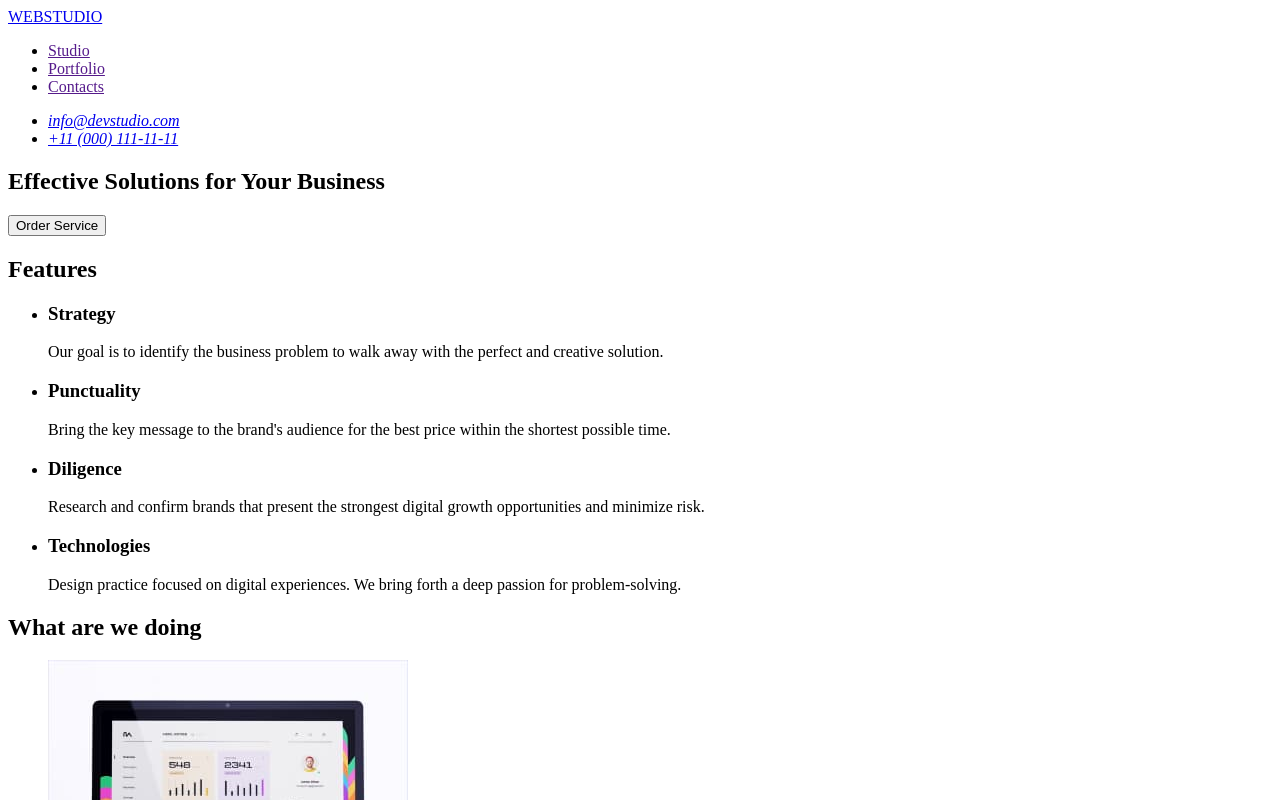
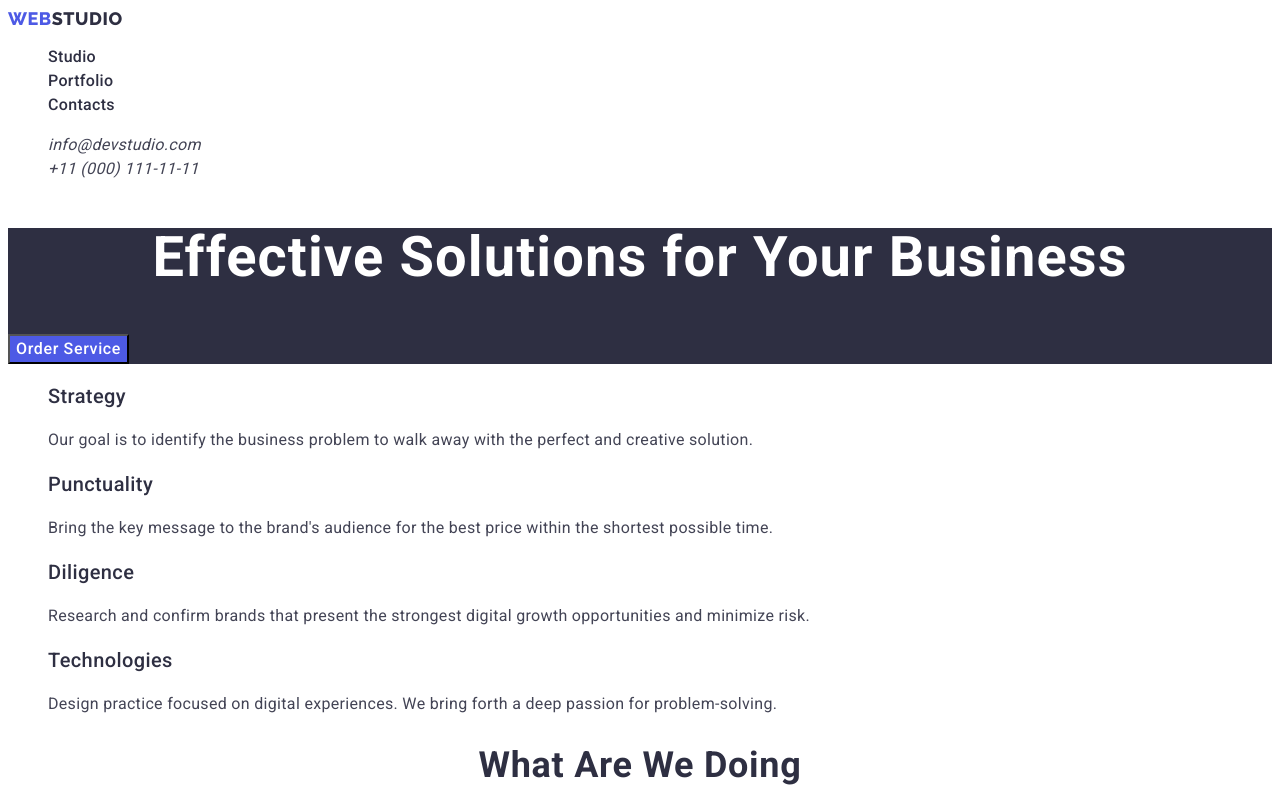
Before and after one commit to AntonSynkovskyi/2023-goit-markup-hw-02, a plain HTML site: page index.html in a window 1280 px wide. Shown: the top 800 px of the page. Drawn offline with Linux system fonts and the light colour scheme.

Commit message:
Css for studio.html

```diff
--- /dev/null
+++ b/css/styles.css
@@ -0,0 +1,218 @@
+:root {
+  --primary-brand-color: #4d5ae5;
+  --pressed-state-color: #404bbf;
+  --dark-color: #2e2f42;
+  --success-color: #31d0aa;
+  --text-color: #434455;
+  --subtle-text-color: #8e8f99;
+  --accent-color: #e7e9fc;
+  --light-color: #f4f4fd;
+  --modal-overlay-color: rgba(46, 47, 66, 0.4);
+  --white-color: #ffffff;
+  --hero-background-color: rgba(46, 47, 66, 0.7);
+  --white-background-color: #ffffff;
+  --modal-background-color: #fcfcfc;
+
+  --main-font-family: 'Roboto', sans-serif;
+  --secondary-font-family: 'Raleway', sans-serif;
+}
+
+body {
+  font-family: var(--main-font-family);
+  color: var(--text-color);
+}
+.reset-link {
+  text-decoration: none;
+  color: inherit;
+}
+.reset-list {
+  list-style: none;
+}
+
+.visually-hidden {
+  position: absolute;
+  width: 1px;
+  height: 1px;
+  margin: -1px;
+  border: 0;
+  padding: 0;
+  white-space: nowrap;
+  clip-path: inset(100%);
+  clip: rect(0 0 0 0);
+  overflow: hidden;
+}
+
+/*================== HEADER ===============*/
+.header {
+  background: var(--white-background-color);
+}
+.header-nav {
+}
+.logo-link {
+  font-family: var(--secondary-font-family);
+  font-weight: 800;
+  font-size: 18px;
+  line-height: 1.17;
+  align-items: center;
+  letter-spacing: 0.03em;
+  text-transform: uppercase;
+  color: var(--primary-brand-color);
+}
+.logo-sec-dark-color {
+  color: var(--dark-color);
+}
+.header-list {
+}
+.header-item {
+  font-weight: 500;
+  font-size: 16px;
+  line-height: 1.5;
+  letter-spacing: 0.02em;
+  color: var(--dark-color);
+}
+
+.header-item-link {
+}
+
+.header-item-link:hover,
+.header-item-link:focus {
+  color: var(--primary-brand-color);
+}
+
+.header-address {
+}
+.header-address-list {
+}
+.header-address-item {
+  font-size: 16px;
+  line-height: 1.5;
+  letter-spacing: 0.02em;
+}
+.header-address-link {
+}
+
+.header-address-link:hover,
+.header-address-link:focus {
+  color: var(--primary-brand-color);
+}
+
+/*================== HERO ===============*/
+
+.hero {
+  background: var(--dark-color);
+}
+
+.hero-title {
+  font-size: 56px;
+  line-height: 1.07;
+  text-align: center;
+  letter-spacing: 0.02em;
+  color: var(--white-color);
+}
+
+.hero-btn {
+  font-family: inherit;
+  font-weight: 500;
+  font-size: 16px;
+  line-height: 1.5;
+  letter-spacing: 0.04em;
+  color: var(--white-color);
+  background: var(--primary-brand-color);
+  cursor: pointer;
+}
+
+.hero-btn:hover,
+.hero-btn:focus {
+  color: var(--primary-brand-color);
+  background: var(--white-color);
+}
+
+/*================== Features ===============*/
+
+.Features {
+  background: var(--white-background-color);
+}
+.features-list {
+}
+.features-item {
+}
+.features-item-title {
+  font-weight: 500;
+  font-size: 20px;
+  line-height: 1.2;
+  letter-spacing: 0.02em;
+  color: var(--dark-color);
+}
+.features-item-text {
+  font-size: 16px;
+  line-height: 1.5;
+  letter-spacing: 0.02em;
+}
+
+/*================== examples ===============*/
+
+.examples {
+  background: var(--white-background-color);
+}
+.examples-title {
+  font-size: 36px;
+  line-height: 1.11;
+  text-align: center;
+  letter-spacing: 0.02em;
+  text-transform: capitalize;
+  color: var(--dark-color);
+}
+.examples-list {
+}
+.reset-list {
+}
+.examples-item {
+}
+
+/*================== Our Team ===============*/
+.team {
+  background: var(--light-color);
+}
+.team-title {
+  font-size: 36px;
+  line-height: 11;
+  text-align: center;
+  letter-spacing: 0.02em;
+  text-transform: capitalize;
+  color: var(--dark-color);
+}
+
+.team-list {
+}
+.team-item {
+}
+.team-item-title {
+  font-weight: 500;
+  font-size: 20px;
+  line-height: 1.2;
+  text-align: center;
+  letter-spacing: 0.02em;
+  color: var(--dark-color);
+}
+
+.team-item-text {
+  font-size: 16px;
+  line-height: 1.5;
+  text-align: center;
+  letter-spacing: 0.02em;
+}
+
+/*================== Footer ===============*/
+.footer {
+  background: var(--dark-color);
+}
+
+.logo-sec-light-color {
+  color: var(--light-color);
+}
+.footer-text {
+  font-size: 16px;
+  line-height: 1.5;
+  letter-spacing: 0.02em;
+  color: var(--light-color);
+}
--- a/index.html
+++ b/index.html
@@ -5,78 +5,107 @@
     <meta http-equiv="X-UA-Compatible" content="IE=edge" />
     <meta name="viewport" content="width=device-width, initial-scale=1.0" />
     <title>Document</title>
+    <link rel="preconnect" href="https://fonts.googleapis.com" />
+    <link rel="preconnect" href="https://fonts.gstatic.com" crossorigin />
+    <link
+      href="https://fonts.googleapis.com/css2?family=Raleway:wght@800&family=Roboto:wght@400;500;700;900&display=swap"
+      rel="stylesheet"
+    />
+    <link href="./css/styles.css" rel="stylesheet" />
   </head>
   <body>
-    <header>
-      <nav>
-        <a href="./index.html">WEBSTUDIO</a>
-        <ul>
-          <li><a href="">Studio</a></li>
-          <li><a href="">Portfolio</a></li>
-          <li><a href="">Contacts</a></li>
+    <header class="header">
+      <nav class="header-nav">
+        <a class="logo-link reset-link" href="./index.html"
+          >WEB<span class="logo-sec-dark-color">STUDIO</span></a
+        >
+        <ul class="header-list reset-list">
+          <li class="header-item">
+            <a class="header-item-link reset-link" href="./index.html"
+              >Studio</a
+            >
+          </li>
+          <li class="header-item">
+            <a class="header-item-link reset-link" href="./portfolio.html"
+              >Portfolio</a
+            >
+          </li>
+          <li class="header-item">
+            <a class="header-item-link reset-link" href="">Contacts</a>
+          </li>
         </ul>
       </nav>
 
-      <address>
-        <ul>
-          <li><a href="mailto:info@devstudio.com">info@devstudio.com</a></li>
-          <li><a href="tel:+110001111111">+11 (000) 111-11-11</a></li>
+      <address class="header-address">
+        <ul class="header-address-list reset-list">
+          <li class="header-address-item">
+            <a
+              class="header-address-link reset-link"
+              href="mailto:info@devstudio.com"
+              >info@devstudio.com</a
+            >
+          </li>
+          <li class="header-address-item">
+            <a class="header-address-link reset-link" href="tel:+110001111111"
+              >+11 (000) 111-11-11</a
+            >
+          </li>
         </ul>
       </address>
     </header>
 
     <main>
-      <section>
-        <h1>Effective Solutions for Your Business</h1>
-        <button type="button">Order Service</button>
+      <section class="hero">
+        <h1 class="hero-title">Effective Solutions for Your Business</h1>
+        <button type="button" class="hero-btn">Order Service</button>
       </section>
-      <section>
-        <h2>Features</h2>
-        <ul>
-          <li>
-            <h3>Strategy</h3>
-            <p>
+      <section class="Features">
+        <h2 class="visually-hidden">Features</h2>
+        <ul class="reset-list features-list">
+          <li class="features-item">
+            <h3 class="features-item-title">Strategy</h3>
+            <p class="features-item-text">
               Our goal is to identify the business problem to walk away with the
               perfect and creative solution.
             </p>
           </li>
-          <li>
-            <h3>Punctuality</h3>
-            <p>
+          <li class="features-item">
+            <h3 class="features-item-title">Punctuality</h3>
+            <p class="features-item-text">
               Bring the key message to the brand's audience for the best price
               within the shortest possible time.
             </p>
           </li>
-          <li>
-            <h3>Diligence</h3>
-            <p>
+          <li class="features-item">
+            <h3 class="features-item-title">Diligence</h3>
+            <p class="features-item-text">
               Research and confirm brands that present the strongest digital
               growth opportunities and minimize risk.
             </p>
           </li>
-          <li>
-            <h3>Technologies</h3>
-            <p>
+          <li class="features-item">
+            <h3 class="features-item-title">Technologies</h3>
+            <p class="features-item-text">
               Design practice focused on digital experiences. We bring forth a
               deep passion for problem-solving.
             </p>
           </li>
         </ul>
       </section>
-      <section>
-        <h2>What are we doing</h2>
-        <ul>
-          <li>
+      <section class="examples">
+        <h2 class="examples-title">What are we doing</h2>
+        <ul class="examples-list reset-list">
+          <li class="examples-item">
             <img src="./images/img-1.jpg" alt="Algorithm design" width="360" />
           </li>
-          <li>
+          <li class="examples-item">
             <img
               src="./images/img-2.jpg"
               alt="Work with mobile platforms"
               width="360"
             />
           </li>
-          <li>
+          <li class="examples-item">
             <img
               src="./images/img-3.jpg"
               alt="Choosing the right color"
@@ -85,35 +114,37 @@
           </li>
         </ul>
       </section>
-      <section>
-        <h2>Our Team</h2>
-        <ul>
-          <li>
+      <section class="team">
+        <h2 class="team-title">Our Team</h2>
+        <ul class="team-list reset-list">
+          <li class="team-item">
             <img src="./images/img-4.jpg" alt="Mark Guerrero" width="264" />
-            <h3>Mark Guerrero</h3>
-            <p>Product Designer</p>
+            <h3 class="team-item-title">Mark Guerrero</h3>
+            <p class="team-item-text">Product Designer</p>
           </li>
-          <li>
+          <li class="team-item">
             <img src="./images/img-5.jpg" alt="Tom Ford" width="264" />
-            <h3>Tom Ford</h3>
-            <p>Frontend Developer</p>
+            <h3 class="team-item-title">Tom Ford</h3>
+            <p class="team-item-text">Frontend Developer</p>
           </li>
-          <li>
+          <li class="team-item">
             <img src="./images/img-6.jpg" alt="Camila Garcia" width="264" />
-            <h3>Camila Garcia</h3>
-            <p>Marketing</p>
+            <h3 class="team-item-title">Camila Garcia</h3>
+            <p class="team-item-text">Marketing</p>
           </li>
-          <li>
+          <li class="team-item">
             <img src="./images/img-7.jpg" alt="Daniel Wilson" width="264" />
-            <h3>Daniel Wilson</h3>
-            <p>UI Designer</p>
+            <h3 class="team-item-title">Daniel Wilson</h3>
+            <p class="team-item-text">UI Designer</p>
           </li>
         </ul>
       </section>
     </main>
-    <footer>
-      <a href="">WEBSTUDIO</a>
-      <p>
+    <footer class="footer">
+      <a class="logo-link reset-link" href="./index.html"
+        >WEB<span class="logo-sec-light-color">STUDIO</span></a
+      >
+      <p class="footer-text">
         Increase the flow of customers and sales for your business with digital
         marketing & growth solutions.
       </p>
```
Also changed, not shown: portfolio.html (added, +161 -0 lines), images/img-portfolio-1.jpg (added), images/img-portfolio-2.jpg (added), images/img-portfolio-3.jpg (added), images/img-portfolio-4.jpg (added), images/img-portfolio-5.jpg (added), images/img-portfolio-6.jpg (added), images/img-portfolio-7.jpg (added), images/img-portfolio-8.jpg (added), images/img-portfolio-9.jpg (added).
